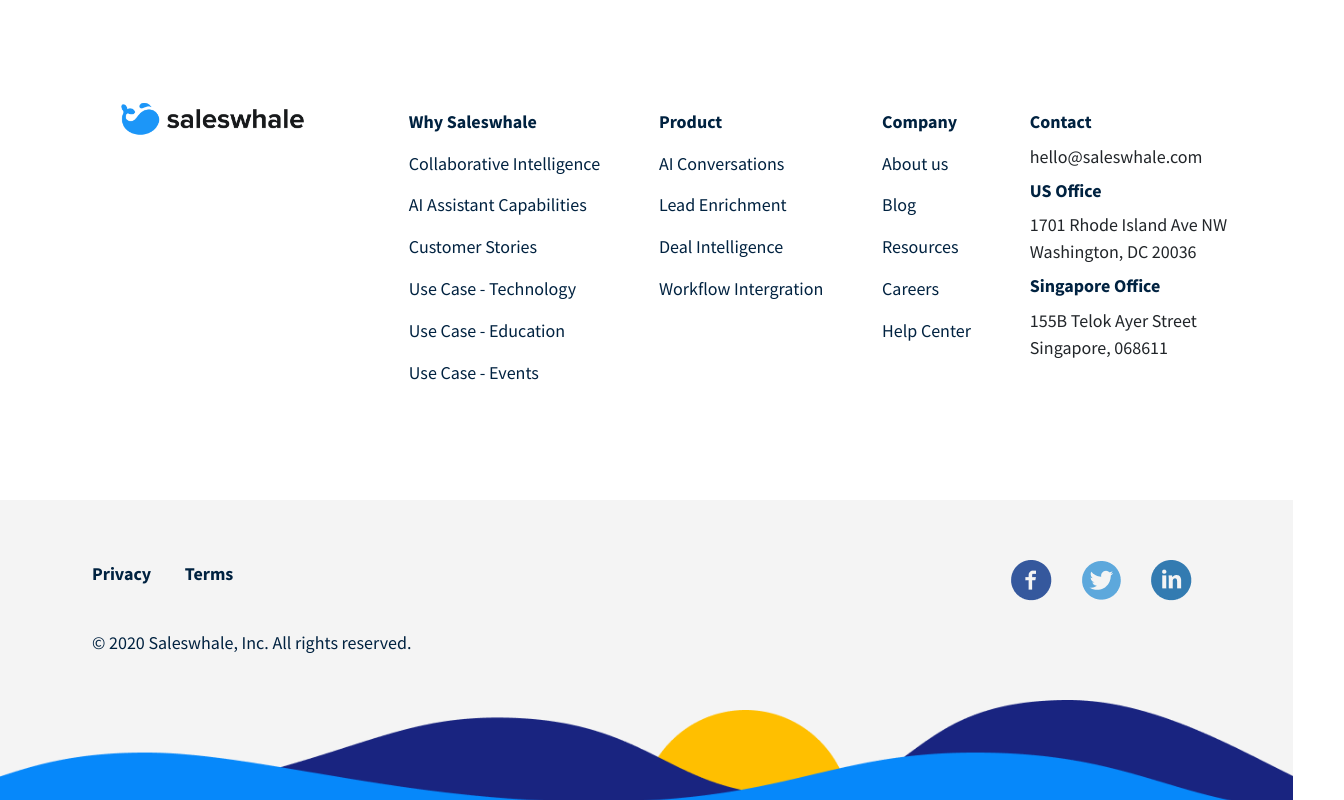
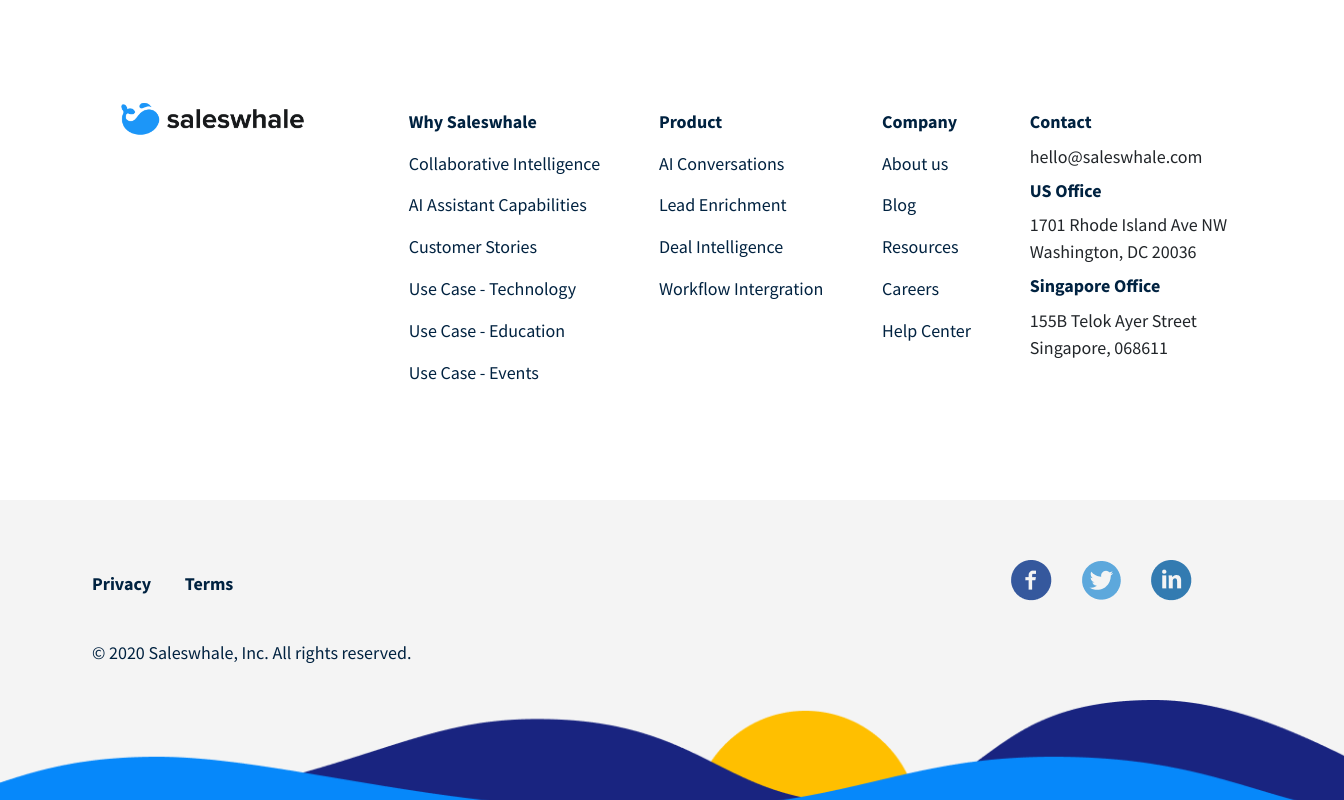
Before and after one commit to isaacgalvan10/saleswhaleproject, a plain HTML site: page index.html in a window 1280 px wide. Shown: the part 5740-6540 px from the top of the page, 1344 px wide, since content can reach past the window. Drawn offline with Linux system fonts and the light colour scheme.

Commit message:
Fixing footer

```diff
--- a/css/styles.css
+++ b/css/styles.css
@@ -523,13 +523,14 @@
   top: 550px;
   height: 300px;
   background-color: #f4f4f4;
-  width: 101%;
+  width: 105%;
   overflow-x: hidden;
+  overflow-y: hidden;
 }
 
 .footer-text {
   position: relative;
-  top: 60px;
+  top: 70px;
   left: 92px;
   font-size: 18px;
   color: #002240;
@@ -551,8 +552,9 @@
 .container-6 img {
   position: absolute;
   top: 200px;
-  width: 101%;
+  width: 105%;
   overflow-x: hidden;
+  overflow-y: hidden;
 }
 
 .facebook {
```
Also changed, not shown: js/app.js (deleted).
